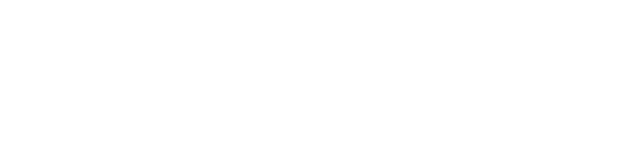
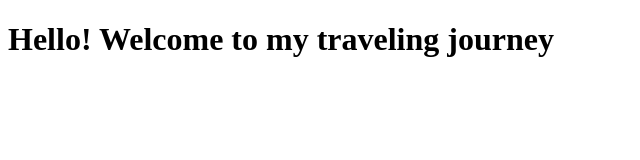
Before and after one commit to uday9365/Appacademy_Project, a plain HTML site: page index.html in a window 1280 px wide. Shown: the whole page, without its empty margins (0-640 px from the left). Drawn offline with Linux system fonts and the light colour scheme.

Commit message:
heading update

```diff
--- a/index.html
+++ b/index.html
@@ -7,6 +7,6 @@
     <title>Traveling Blog</title>
 </head>
 <body>
-
+    <h1>Hello! Welcome to my traveling journey</h1>
 </body>
 </html>
```
